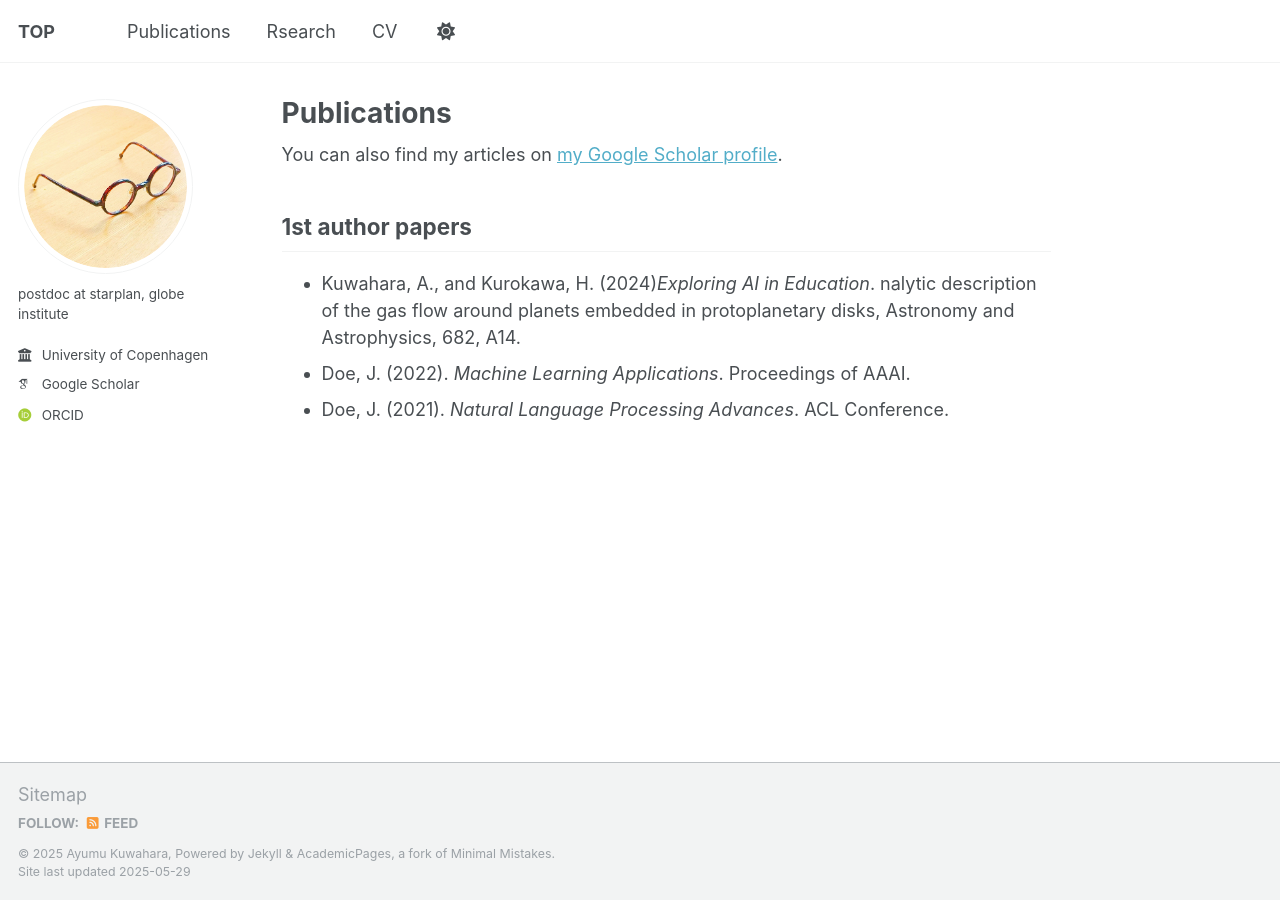
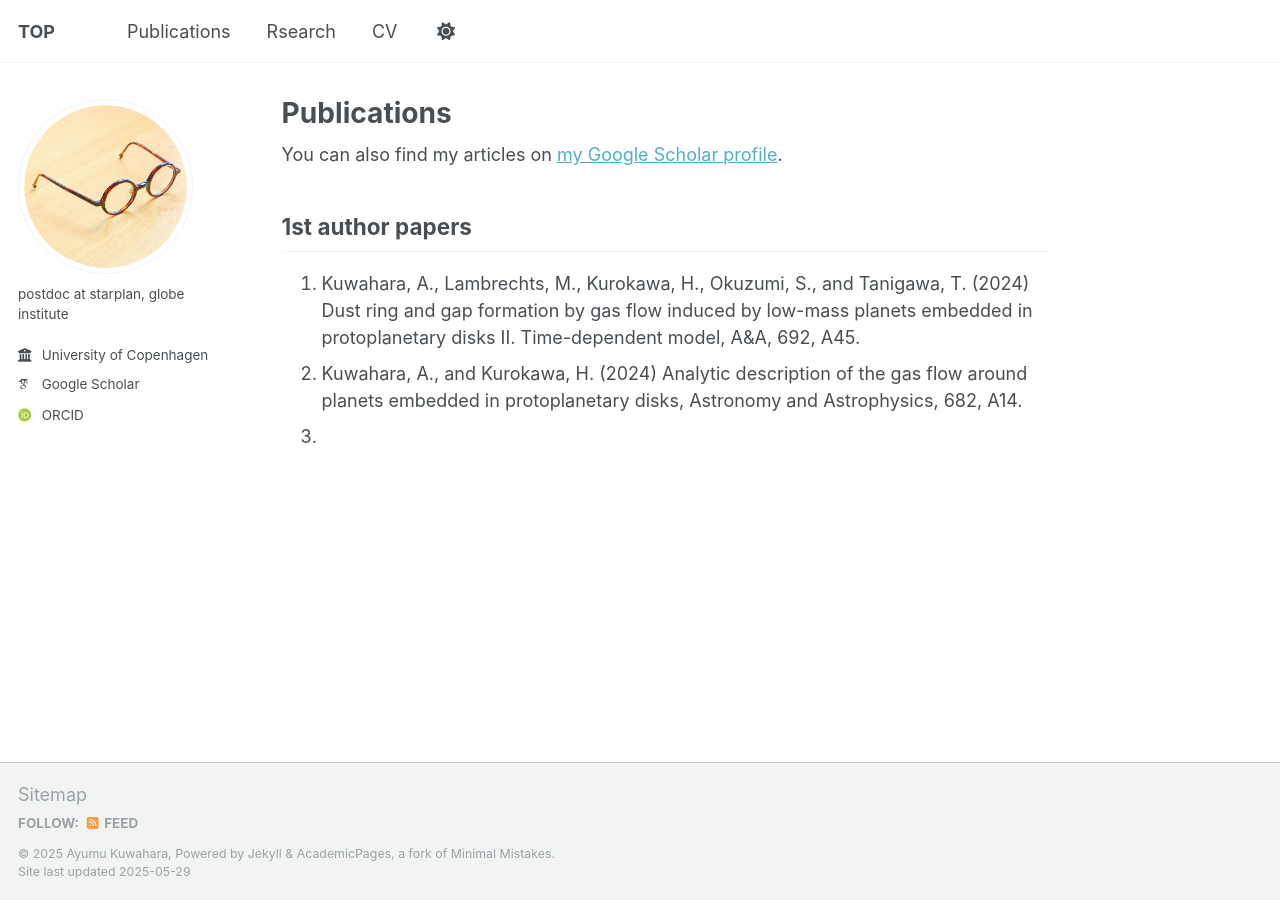
Before and after one commit to AyumuKuwahara/ayumukuwahara.github.io, a Jekyll site: the page built from _pages/publications.html, in a window 1280 px wide. Built offline with Jekyll 4.4.1, drawn with Linux system fonts in a browser that asks for light colours; some web fonts are replaced.

Commit message:
Update publications.html

```diff
--- a/_pages/publications.html
+++ b/_pages/publications.html
@@ -10,11 +10,14 @@ author_profile: true
 
 <h2>1st author papers</h2>
 
-<ul>
-  <li>Kuwahara, A., and Kurokawa, H. (2024)<em>Exploring AI in Education</em>. nalytic description of the gas flow around planets embedded in protoplanetary disks, Astronomy and Astrophysics, 682, A14.</li>
-  <li>Doe, J. (2022). <em>Machine Learning Applications</em>. Proceedings of AAAI.</li>
-  <li>Doe, J. (2021). <em>Natural Language Processing Advances</em>. ACL Conference.</li>
-</ul>
+<ol>
+  <li>Kuwahara, A., Lambrechts, M., Kurokawa, H., Okuzumi, S., and Tanigawa, T. (2024)
+    Dust ring and gap formation by gas flow induced by low-mass planets
+    embedded in protoplanetary disks II. Time-dependent model, A&A, 692, A45.</li>
+  <li>Kuwahara, A., and Kurokawa, H. (2024) Analytic description of the gas flow around planets embedded in protoplanetary disks, Astronomy and Astrophysics, 682, A14.</li>
+  <li></li>
+
+</ol>
 
 <!--
 ---
```
